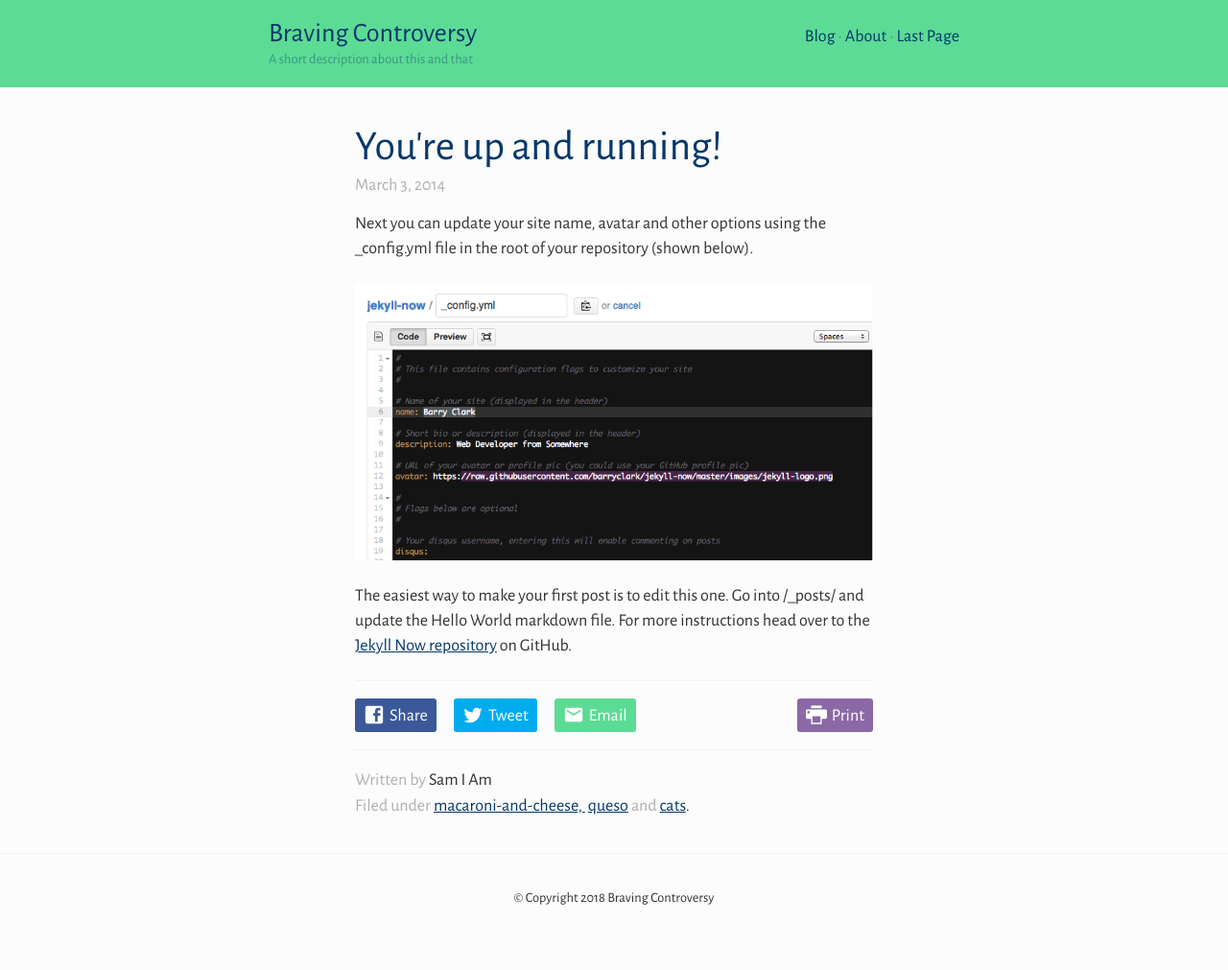
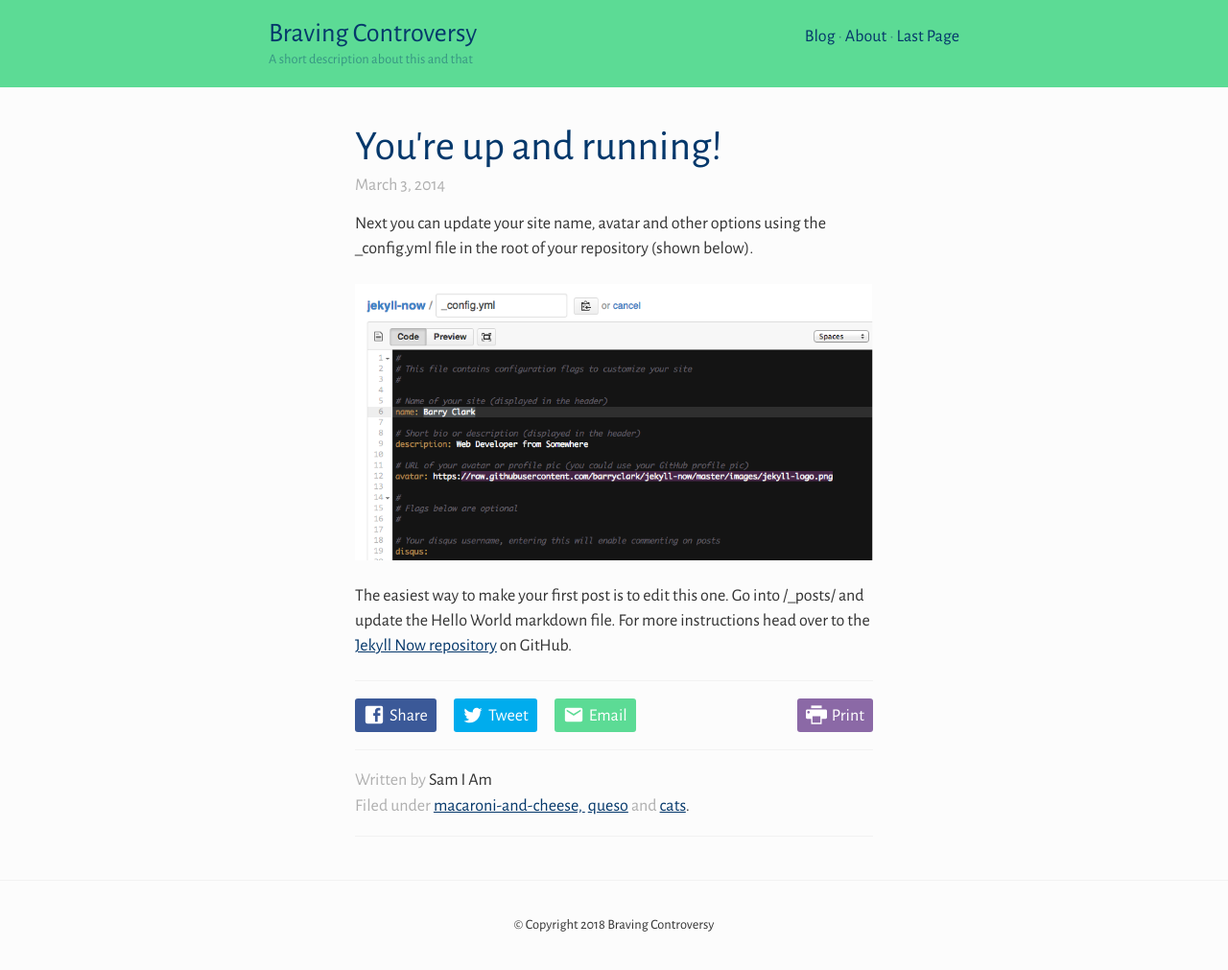
Before and after one commit to peace60895/peace60895.github.io, a Jekyll site: the page built from _posts/2014-3-3-Hello-World.md, in a window 1280 px wide. Shown: the whole page at 96% size. Built offline with Jekyll 4.4.1, drawn with Linux system fonts in a browser that asks for light colours; comment, search, counter and statistics services are not loaded; before the commit the page ends 983 px from its top, so only the background shows below that.

Commit message:
Add Disqus comments

```diff
--- a/_config.yml
+++ b/_config.yml
@@ -17,7 +17,7 @@
 
 # Enter your Disqus shortname (not your username) to enable commenting on posts
 # You can find your shortname on the Settings page of your Disqus account
-disqus:
+disqus: bravingcontroversy-com
 
 # Enter your Google Analytics web tracking code (e.g. UA-2110908-2) to activate tracking
 google_analytics:
--- a/_sass/_main.scss
+++ b/_sass/_main.scss
@@ -1,4 +1,3 @@
-
 /* ==========================================================================
    Layout classes
    ========================================================================== */
@@ -33,8 +32,9 @@
     margin-bottom: 0;
     a {
       text-decoration: none;
-            transition: background .3s ease-in-out, box-shadow .3s ease-in-out;
-            &:hover, &:focus {
+      transition: background 0.3s ease-in-out, box-shadow 0.3s ease-in-out;
+      &:hover,
+      &:focus {
         background-color: $grey-200;
         box-shadow: 4px 0 0 0 $grey-200, -4px 0 0 0 $grey-200;
       }
@@ -47,7 +47,6 @@
   }
 
   &__excerpt {
-
   }
 }
 
@@ -83,21 +82,15 @@
   }
 }
 
-
 .page {
-
   &__title {
     text-align: center;
   }
 }
 
-
-
 /* ==========================================================================
    Share/print buttons
    ========================================================================== */
-
-
 
 .share {
   display: flex;
@@ -105,8 +98,7 @@
   margin-bottom: 1em;
   border-bottom: 1px solid $grey-200;
   &__button {
-
-        padding: .25em .5em;
+    padding: 0.25em 0.5em;
     color: white;
     border-radius: 3px;
     text-decoration: none;
@@ -133,3 +125,9 @@
     }
   }
 }
+
+.comments {
+  margin-top: 1em;
+  padding-top: 0.5em;
+  border-top: 1px solid $grey-200;
+}
```
Lines whose indentation alone changed are shown as unchanged.
